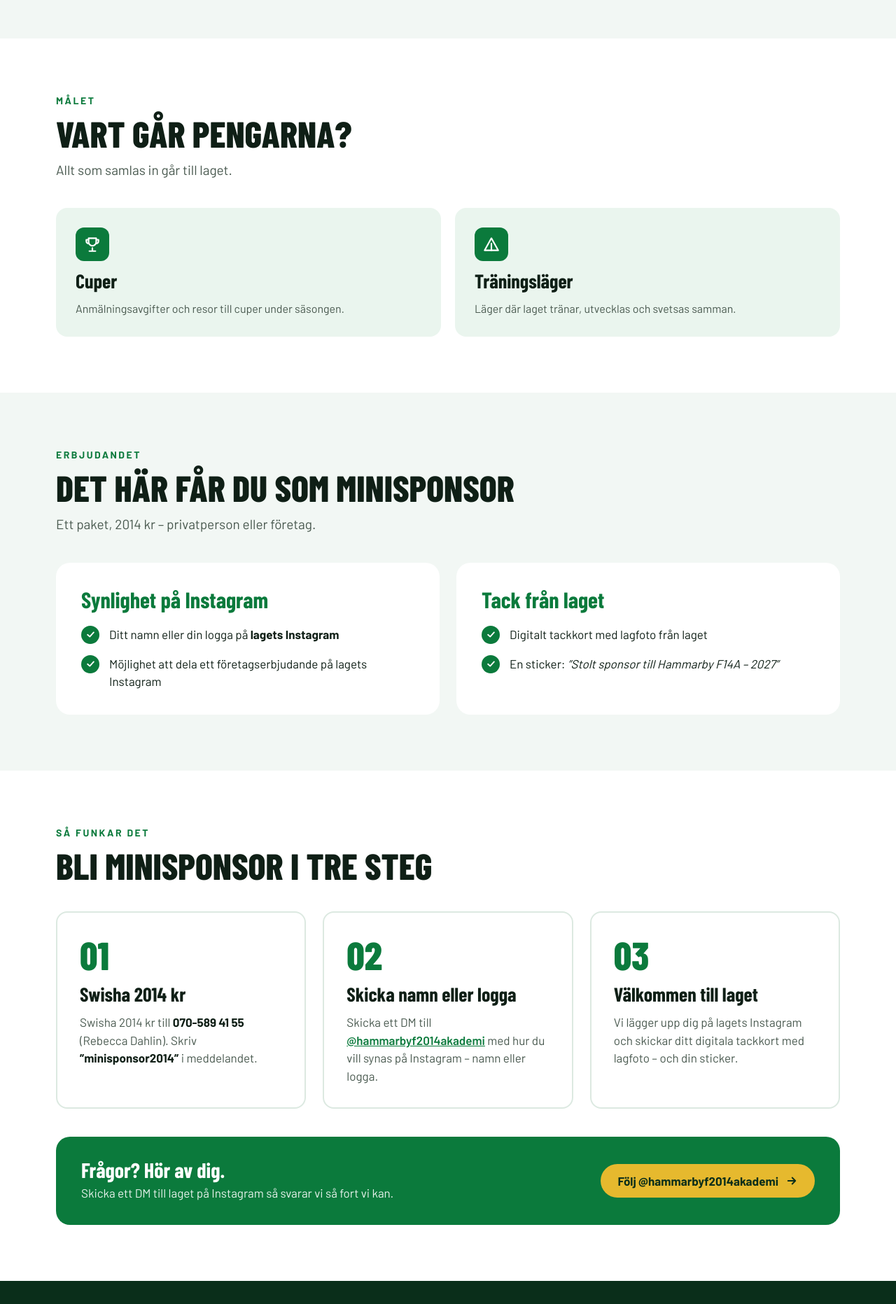
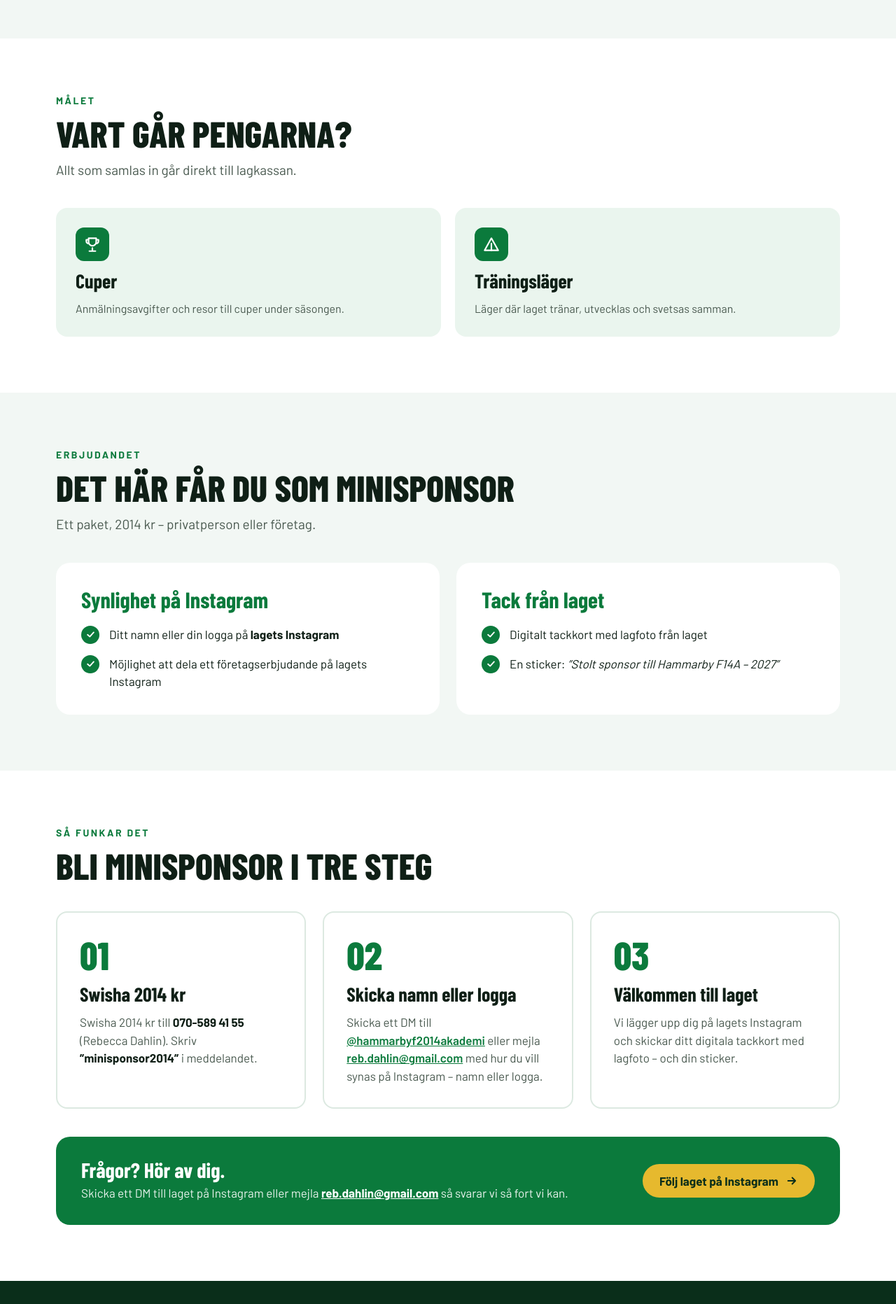
Before and after one commit to kalleboll1985/minisponsor, a plain HTML site: page index.html in a window 1280 px wide. Shown: the part 1582-3445 px from the top of the page at 70% size. Drawn offline with Linux system fonts and the light colour scheme.

Commit message:
Säsongen 2027, mejladress i steg 2 och kontakt, lagkassan, kontaktknapp fixad
Co-Authored-By: Claude Fable 5.1 <noreply@anthropic.com>
Claude-Session: https://claude.ai/code/session_01R2w4hTQvqZ6Y4KfCDYdBqE

```diff
--- a/index.html
+++ b/index.html
@@ -92,11 +92,11 @@ a{color:#0B7A3C}a:hover{color:#0A2E1A}
     <div style="display: flex; flex-direction: column; gap: 12px; max-width: 720px">
       <span style="font-size: 14px; font-weight: 700; letter-spacing: 0.18em; text-transform: uppercase; color: #0B7A3C">Laget</span>
       <h2 style="margin: 0; font-family: 'Barlow Condensed', Barlow, sans-serif; font-weight: 800; font-size: 52px; line-height: 1; text-transform: uppercase">Möt spelarna du stöttar</h2>
-      <p style="margin: 0; font-size: 19px; line-height: 1.55; color: #4A5A50">Hammarby F14 Flickakademi, säsongen 2026. Klicka på ett namn i listan – och se vem hon är, vem hon ser upp till och vad hon drömmer om.</p>
+      <p style="margin: 0; font-size: 19px; line-height: 1.55; color: #4A5A50">Hammarby F14 Flickakademi, säsongen 2027. Klicka på ett namn i listan – och se vem hon är, vem hon ser upp till och vad hon drömmer om.</p>
     </div>
     <div style="display: flex; flex-wrap: wrap; gap: 24px; align-items: flex-start">
       <div style="flex: 1 1 600px; border-radius: 16px; overflow: hidden; line-height: 0; background: #0A2E1A">
-        <img src="lagbild.jpg" alt="Lagbild: Hammarby F14 Flickakademi säsongen 2026" style="width: 100%; height: auto; display: block">
+        <img src="lagbild.jpg" alt="Lagbild: Hammarby F14 Flickakademi säsongen 2027" style="width: 100%; height: auto; display: block">
       </div>
       <div style="flex: 1 1 300px; display: flex; flex-direction: column; gap: 16px">
         <div id="card" hidden style="background: #0A2E1A; color: #ffffff; border-radius: 16px; padding: 28px; display: flex; flex-direction: column; gap: 8px; min-height: 160px; box-sizing: border-box">
@@ -154,7 +154,7 @@ a{color:#0B7A3C}a:hover{color:#0A2E1A}
     <div style="display: flex; flex-direction: column; gap: 12px; max-width: 680px">
       <span style="font-size: 14px; font-weight: 700; letter-spacing: 0.18em; text-transform: uppercase; color: #0B7A3C">Målet</span>
       <h2 style="margin: 0; font-family: 'Barlow Condensed', Barlow, sans-serif; font-weight: 800; font-size: 52px; line-height: 1; text-transform: uppercase">Vart går pengarna?</h2>
-      <p style="margin: 0; font-size: 19px; line-height: 1.55; color: #4A5A50">Allt som samlas in går till laget.</p>
+      <p style="margin: 0; font-size: 19px; line-height: 1.55; color: #4A5A50">Allt som samlas in går direkt till lagkassan.</p>
     </div>
     <div style="display: flex; flex-wrap: wrap; gap: 20px">
       <div style="flex: 1 1 220px; box-sizing: border-box; background: #EAF5EE; border-radius: 16px; padding: 28px; display: flex; flex-direction: column; gap: 14px">
@@ -213,7 +213,7 @@ a{color:#0B7A3C}a:hover{color:#0A2E1A}
       <div style="flex: 1 1 300px; box-sizing: border-box; border: 2px solid #DCE9E1; border-radius: 16px; padding: 32px; display: flex; flex-direction: column; gap: 14px">
         <span style="font-family: 'Barlow Condensed', Barlow, sans-serif; font-weight: 800; font-size: 56px; line-height: 1; color: #0B7A3C">02</span>
         <h3 style="margin: 0; font-family: 'Barlow Condensed', Barlow, sans-serif; font-weight: 700; font-size: 28px; line-height: 1">Skicka namn eller logga</h3>
-        <p style="margin: 0; font-size: 17px; line-height: 1.5; color: #4A5A50">Skicka ett DM till <a href="https://www.instagram.com/hammarbyf2014akademi/" style="font-weight: 600">@hammarbyf2014akademi</a> med hur du vill synas på Instagram – namn eller logga.</p>
+        <p style="margin: 0; font-size: 17px; line-height: 1.5; color: #4A5A50">Skicka ett DM till <a href="https://www.instagram.com/hammarbyf2014akademi/" style="font-weight: 600">@hammarbyf2014akademi</a> eller mejla <a href="mailto:reb.dahlin@gmail.com" style="font-weight: 600">reb.dahlin@gmail.com</a> med hur du vill synas på Instagram – namn eller logga.</p>
       </div>
       <div style="flex: 1 1 300px; box-sizing: border-box; border: 2px solid #DCE9E1; border-radius: 16px; padding: 32px; display: flex; flex-direction: column; gap: 14px">
         <span style="font-family: 'Barlow Condensed', Barlow, sans-serif; font-weight: 800; font-size: 56px; line-height: 1; color: #0B7A3C">03</span>
@@ -224,9 +224,9 @@ a{color:#0B7A3C}a:hover{color:#0A2E1A}
     <div style="background: #0B7A3C; color: #ffffff; border-radius: 20px; padding: 32px 36px; display: flex; flex-wrap: wrap; justify-content: space-between; align-items: center; gap: 20px">
       <div style="display: flex; flex-direction: column; gap: 6px; flex: 1 1 320px">
         <span style="font-family: 'Barlow Condensed', Barlow, sans-serif; font-weight: 700; font-size: 30px; line-height: 1">Frågor? Hör av dig.</span>
-        <span style="font-size: 17px; line-height: 1.5; color: rgba(255,255,255,0.9)">Skicka ett DM till laget på Instagram så svarar vi så fort vi kan.</span>
+        <span style="font-size: 17px; line-height: 1.5; color: rgba(255,255,255,0.9)">Skicka ett DM till laget på Instagram eller mejla <a href="mailto:reb.dahlin@gmail.com" style="color: #ffffff; font-weight: 700">reb.dahlin@gmail.com</a> så svarar vi så fort vi kan.</span>
       </div>
-      <a href="https://www.instagram.com/hammarbyf2014akademi/" style="background: #E6B92E; color: #0A2E1A; text-decoration: none; font-weight: 700; font-size: 17px; padding: 14px 24px; border-radius: 999px; min-height: 48px; box-sizing: border-box; display: flex; align-items: center; gap: 10px; white-space: nowrap">Följ @hammarbyf2014akademi <svg aria-hidden="true" width="18" height="18" viewBox="0 0 24 24" fill="none" stroke="currentColor" stroke-width="2.5" stroke-linecap="round" stroke-linejoin="round"><path d="M5 12h14M13 6l6 6-6 6"/></svg></a>
+      <a href="https://www.instagram.com/hammarbyf2014akademi/" style="background: #E6B92E; color: #0A2E1A; text-decoration: none; font-weight: 700; font-size: 17px; padding: 14px 24px; border-radius: 999px; min-height: 48px; max-width: 100%; box-sizing: border-box; display: inline-flex; align-items: center; justify-content: center; gap: 10px; text-align: center; flex: 0 0 auto; white-space: nowrap">Följ laget på Instagram <svg aria-hidden="true" width="18" height="18" style="flex-shrink: 0" viewBox="0 0 24 24" fill="none" stroke="currentColor" stroke-width="2.5" stroke-linecap="round" stroke-linejoin="round"><path d="M5 12h14M13 6l6 6-6 6"/></svg></a>
     </div>
   </div>
 </section>
```
